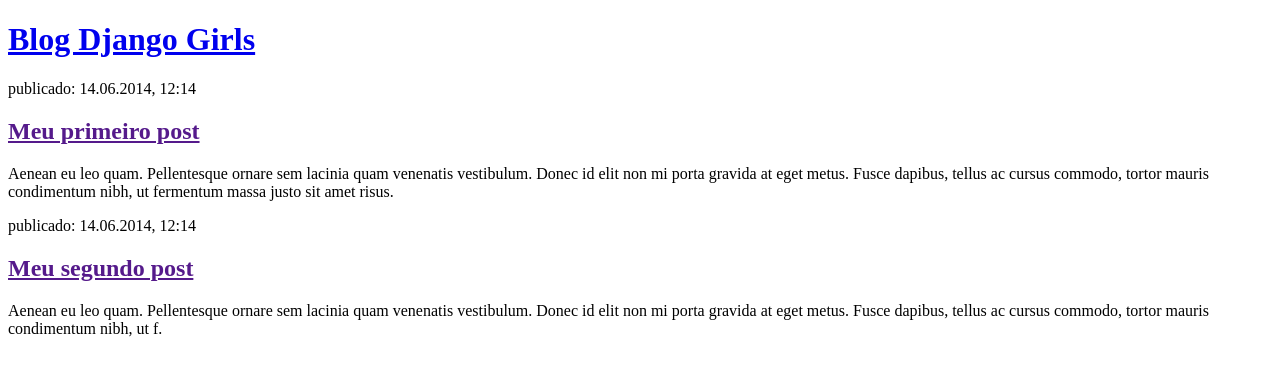
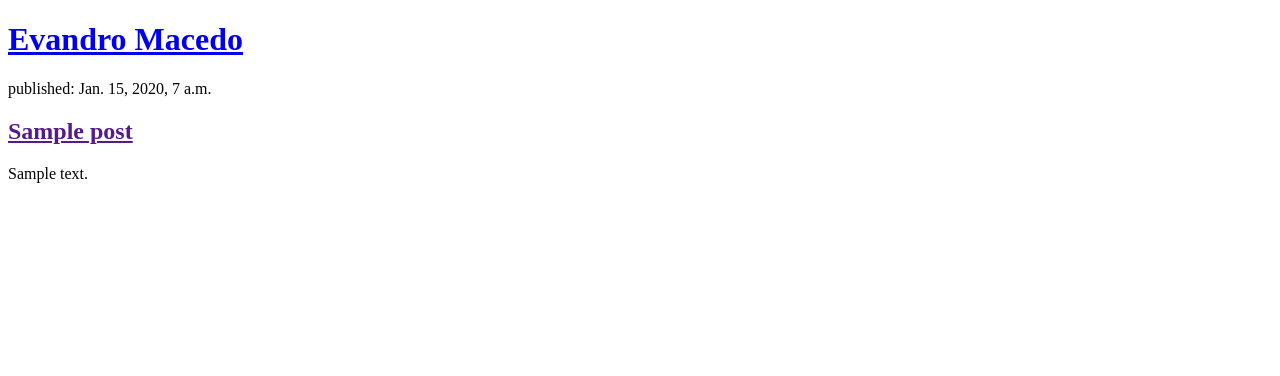
Before and after one commit to Ev4ndr0/meu-primeiro-blog, a Django app: template blog/templates/blog/post_list.html in a window 1280 px wide. Shown: the top 376 px of the page. Run offline with Django 3.2, Linux system fonts and the light colour scheme; the template is opened without the code that fills it: values that come from a table or form of the project are taken from there, others are empty; tables that the repository leaves empty hold one stand-in row (values such as "Sample post").

Commit message:
Modificando templates com display posts do banco de dados.

```diff
--- a/blog/templates/blog/post_list.html
+++ b/blog/templates/blog/post_list.html
@@ -2,23 +2,18 @@
 
 <html>
     <head>
-        <title>Blog Django Girls</title>
+        <title>Evandro Macedo</title>
     </head>
     <body>
         <div>
-            <h1><a href="/">Blog Django Girls</a></h1>
+            <h1><a href="/">Evandro Macedo</a></h1>
         </div>
-
+    {% for post in posts %}
         <div>
-            <p>publicado: 14.06.2014, 12:14</p>
-            <h2><a href="">Meu primeiro post</a></h2>
-            <p>Aenean eu leo quam. Pellentesque ornare sem lacinia quam venenatis vestibulum. Donec id elit non mi porta gravida at eget metus. Fusce dapibus, tellus ac cursus commodo, tortor mauris condimentum nibh, ut fermentum massa justo sit amet risus.</p>
+            <p>published: {{ post.published_date }}</p>
+            <h2><a href="">{{ post.title }} </a></h2>
+            <p>{{ post.text|linebreaks }}</p>
         </div>
-
-        <div>
-            <p>publicado: 14.06.2014, 12:14</p>
-            <h2><a href="">Meu segundo post</a></h2>
-            <p>Aenean eu leo quam. Pellentesque ornare sem lacinia quam venenatis vestibulum. Donec id elit non mi porta gravida at eget metus. Fusce dapibus, tellus ac cursus commodo, tortor mauris condimentum nibh, ut f.</p>
-        </div>
+    {% endfor %}
     </body>
 </html>
--- a/blog/views.py
+++ b/blog/views.py
@@ -1,6 +1,9 @@
 from django.shortcuts import render
+from django.utils import timezone
+from .models import Post
 
 
 # Create your views here.
 def post_list(request):
-    return render(request, 'blog/post_list.html', {})
+    posts = Post.objects.filter(published_date__lte=timezone.now()).order_by('published_date')
+    return render(request, 'blog/post_list.html', {'posts': posts})
```
